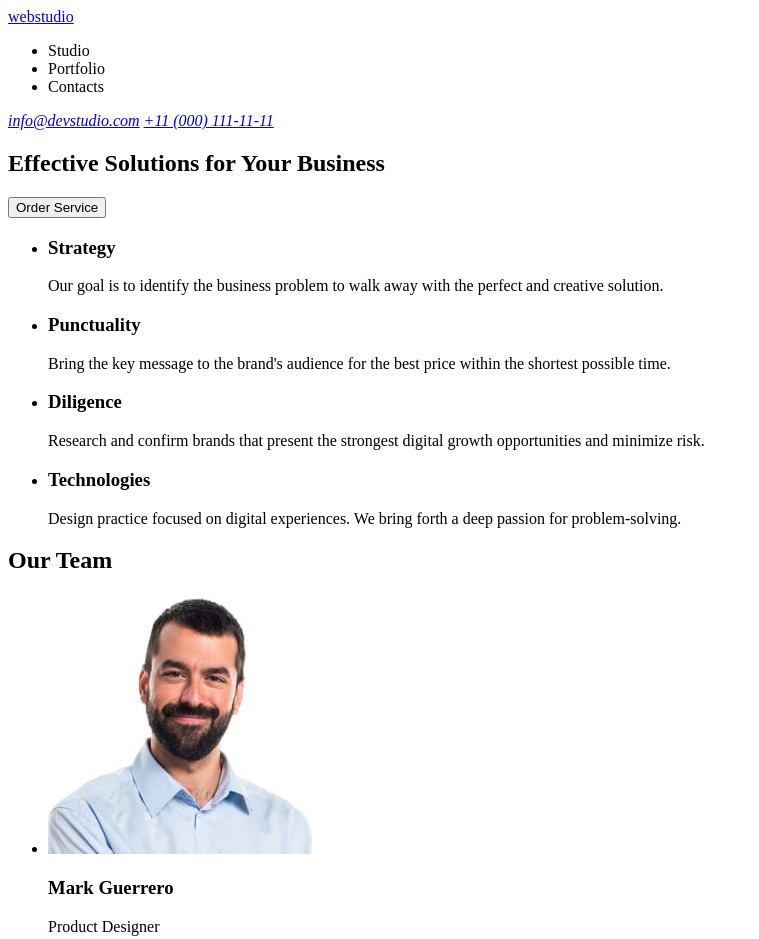
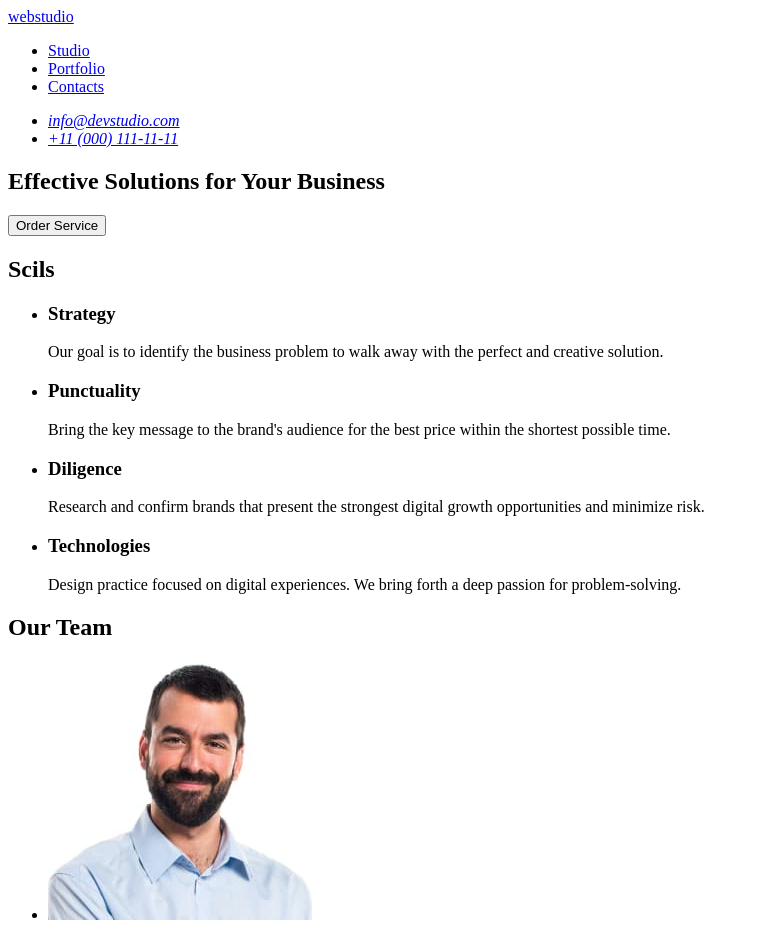
Before and after one commit to oleksasa/goit-markup-hw-01, a plain HTML site: page index.html in a window 1280 px wide. Shown: the top 939 px of the page, without its empty margins (0-759 px from the left). Drawn offline with Linux system fonts and the light colour scheme.

Commit message:
Update index.html

```diff
--- a/index.html
+++ b/index.html
@@ -8,18 +8,24 @@
   <body>
     <header>
       <!-- Navigation -->
-      <a href="/"><span>web</span><span>studio</span></a>
       <nav>
+        <a href="index.html">webstudio</a>
+
         <ul>
-          <li><a href="/"></a>Studio</li>
-          <li><a href="/"></a>Portfolio</li>
-          <li><a href="/"></a>Contacts</li>
+          <li><a href="/">Studio</a></li>
+          <li><a href="/">Portfolio</a></li>
+          <li><a href="/">Contacts</a></li>
         </ul>
       </nav>
-      <!-- Address -->
       <address>
+        <ul>
+          <li>
             <a href="mailto:info@devstudio.com">info@devstudio.com</a>
-        <a href="tel:+11(000)111-11-11">+11 (000) 111-11-11</a>
+          </li>
+          <li>
+            <a href="tel:+110001111111">+11 (000) 111-11-11</a>
+          </li>
+        </ul>
       </address>
     </header>
     <main>
@@ -30,26 +36,35 @@
       </section>
       <!-- Information-->
       <section>
+        <h2>Scils</h2>
         <ul>
           <li>
             <h3>Strategy</h3>
+            <p>
               Our goal is to identify the business problem to walk away with the
               perfect and creative solution.
+            </p>
           </li>
           <li>
             <h3>Punctuality</h3>
+            <p>
               Bring the key message to the brand's audience for the best price
               within the shortest possible time.
+            </p>
           </li>
           <li>
             <h3>Diligence</h3>
+            <p>
               Research and confirm brands that present the strongest digital
               growth opportunities and minimize risk.
+            </p>
           </li>
           <li>
             <h3>Technologies</h3>
+            <p>
               Design practice focused on digital experiences. We bring forth a
               deep passion for problem-solving.
+            </p>
           </li>
         </ul>
       </section>
```
Lines whose indentation alone changed are shown as unchanged.
